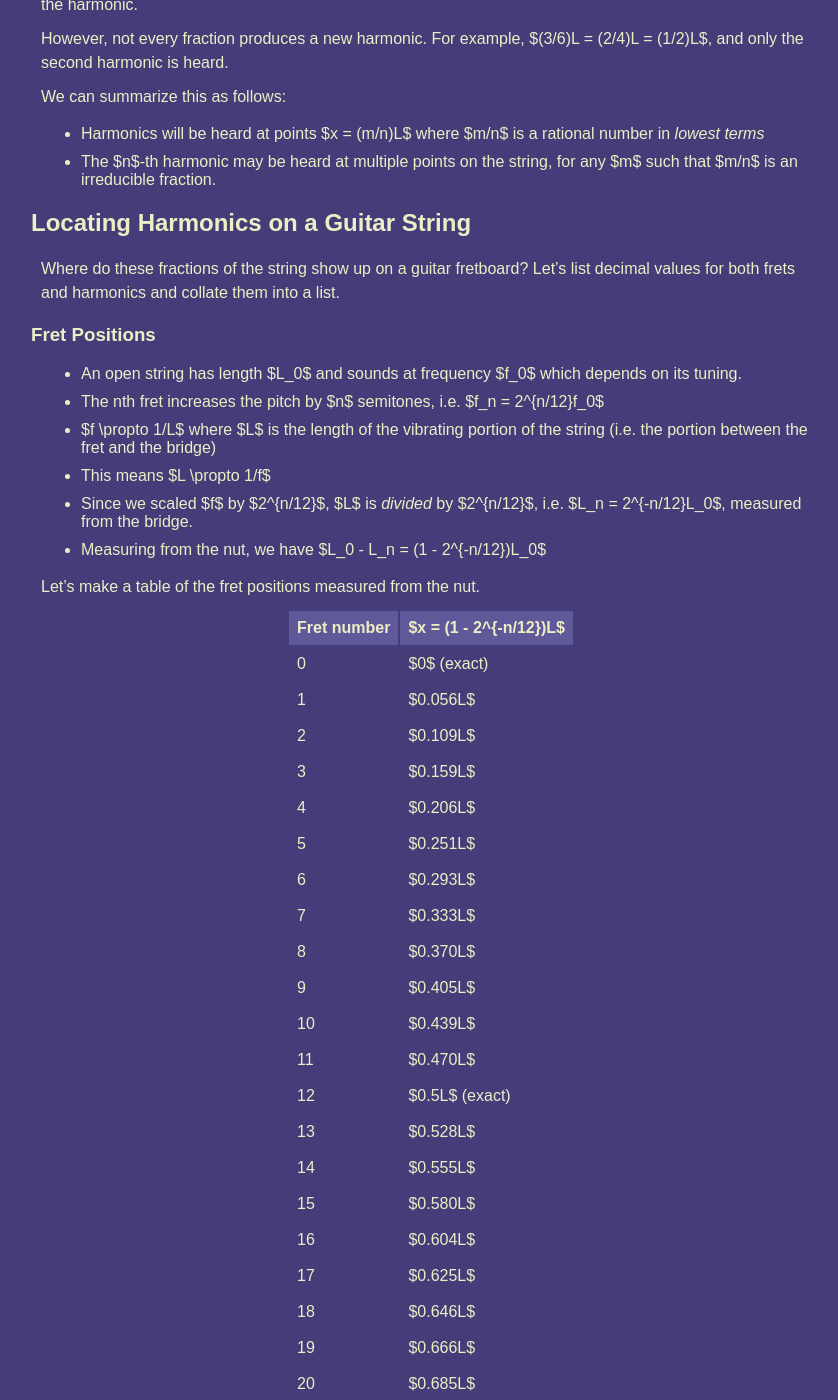
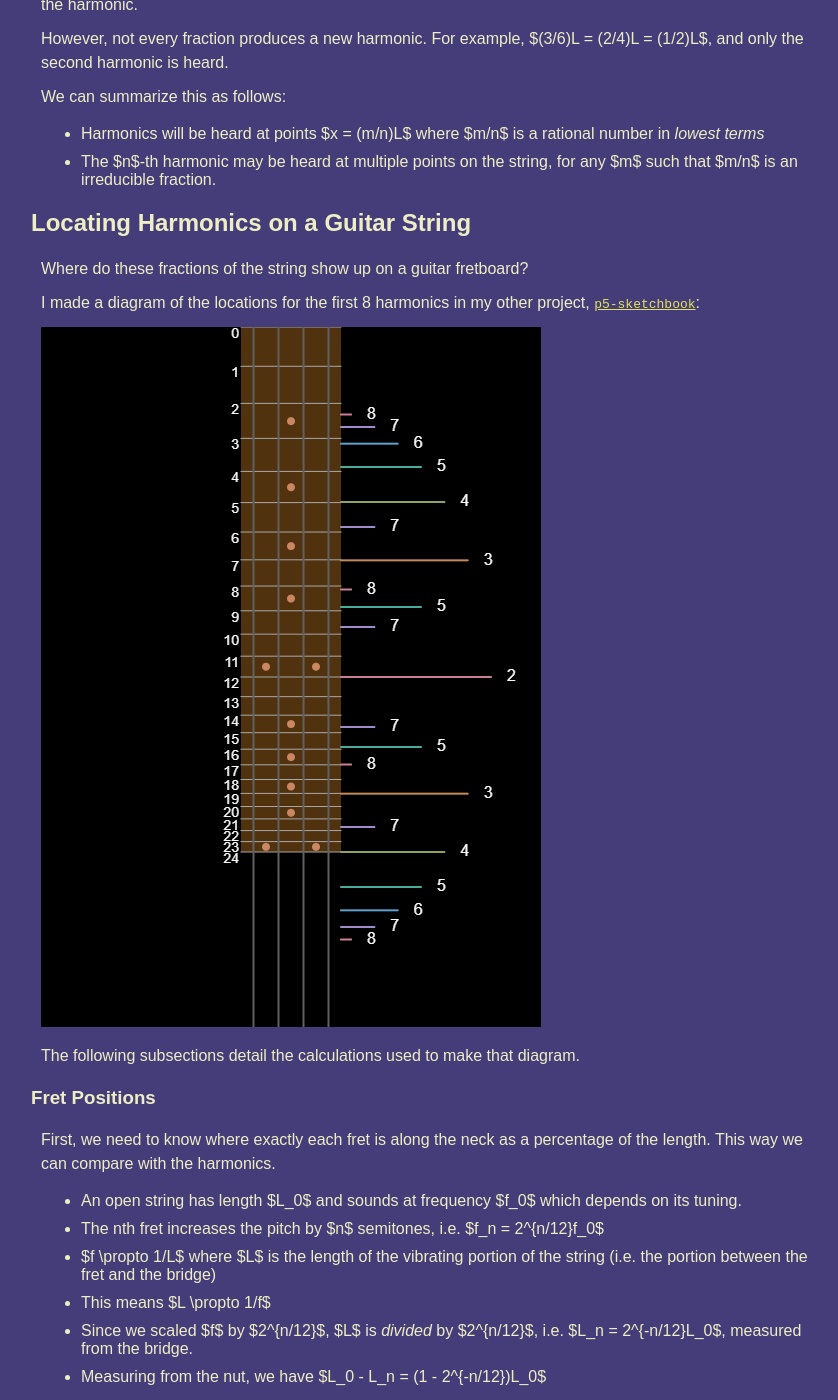
Before and after one commit to ptrgags/pattern-spotting, a Jekyll site: the page built from case-studies/guitar-harmonics.md, in a window 1280 px wide and 1400 px high, scrolled down 2840 px. Shown: the whole window, without its empty margins (209-1047 px from the left). Built offline with Jekyll 4.4.1, drawn with Linux system fonts in a browser that asks for light colours; a script that is not in the unit is left out; some of the changed text lies outside the part shown.

Commit message:
scope creep...

````diff
--- a/case-studies/guitar-harmonics.md
+++ b/case-studies/guitar-harmonics.md
@@ -64,9 +64,21 @@ We can summarize this as follows:
 
 ## Locating Harmonics on a Guitar String
 
-Where do these fractions of the string show up on a guitar fretboard? Let's list decimal values for both frets and harmonics and collate them into a list.
+Where do these fractions of the string show up on a guitar fretboard?
+
+I made a diagram of the locations for the first 8 harmonics in my other project, [`p5-sketchbook`](https://ptrgags.dev/p5-sketchbook/GuitarHarmonics/):
+
+![Diagram of harmonics](figures/guitar-harmonics-fretboard-locations.png)
+
+The following subsections detail the calculations
+used to make that diagram.
 
 ### Fret Positions
+
+First, we need to know where exactly each
+fret is along the neck as a percentage of the
+length. This way we can compare with the
+harmonics.
 
 - An open string has length $L_0$ and sounds at frequency $f_0$ which depends on its tuning.
 - The nth fret increases the pitch by $n$ semitones, i.e. $f_n = 2^{n/12}f_0$
@@ -107,9 +119,10 @@ Let's make a table of the fret positions measured from the nut.
 
 ### Harmonic Positions
 
-Now, let's list the positions where each harmonic can be heard for the first 8 harmonics
+Now, let's list the positions where each harmonic can be heard for the first 8 harmonics.
+See [§ Nodes of Each Harmonic](#nodes-of-each-harmonic) above.
 
-| Harmonic $n$ | $k/n$ (fraction of length) |
+| Harmonic $n$ | $m/n$ (fraction of length) |
 | -------- | ---------- |
 |   1      | $0, 1$ |
 |   2      | $0.5$ |
@@ -171,11 +184,14 @@ lines indicate harmonics that show up between frets.
   0.875           n=8  ---|
 ```
 
-The above table is not to scale, so I also made this diagram
-in [`p5-sketchbook`](https://ptrgags.dev/p5-sketchbook/GuitarHarmonics/):
-
-![Diagram of harmonics](figures/guitar-harmonics-fretboard-locations.png)
-
 ## Extended Pattern
 
-![Diagram of ](figures/guitar-harmonics-to-infinity.png)
+What happens if you extend the pattern to infinity? You fill in the length of the string
+with harmonics. When visualized like the diagram below, this makes a fractal pattern of lines.
+
+![Diagram of fretboard with a fractal pattern of lines](figures/guitar-harmonics-to-infinity.png)
+
+I like to think of this like a [ruler](../case-studies/ruler.html) for the
+rational numbers between 0 and 1. As the
+fractions use smaller denominators, the lines
+get increasingly shorter.
````
Also changed, not shown: case-studies/ruler.md (added, +43 -0 lines), patterns/fractal-ruler.md (added, +35 -0 lines).
